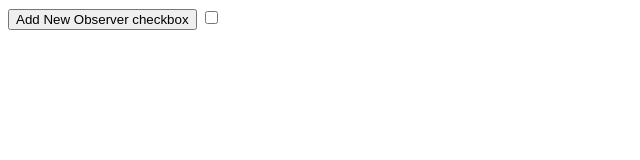
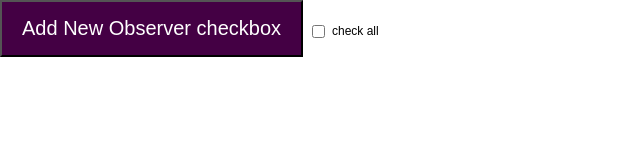
Before and after one commit to eduardojmatos/workshop-design-patterns, a website: page src/index.html in a window 1280 px wide. Shown: the whole page, without its empty margins (0-640 px from the left). Drawn offline with Linux system fonts and the light colour scheme; files that its build step writes are made by us from their sources.

Commit message:
Improving UI of observer html

```diff
--- a/src/index.html
+++ b/src/index.html
@@ -2,6 +2,42 @@
   <head>
     <script src="./../build/observer/observer.js"></script>
     <script src="./../build/observer/subject.js"></script>
+    <style>
+      * {
+        margin: 0;
+        padding: 0;
+      }
+
+      #addNewObserver {
+        display: inline-block;
+        padding: 15px 20px;
+        background-color: #404;
+        color: #fff;
+        font-size: 20px;
+      }
+
+      #mainCheckbox {
+        margin: 5px;
+        border: 1px solid #ccc;
+      }
+
+      #mainCheckbox:after {
+        content: "check all";
+        display: block;
+        min-width: 100px;
+        margin-left: 20px;
+        font-size: 12px;
+        line-height: 1;
+      }
+
+      #observersContainer {
+        padding: 20px;
+      }
+
+      #observersContainer input {
+        margin-right: 20px;
+      }
+    </style>
   </head>
   <body>
     <button id="addNewObserver">Add New Observer checkbox</button>
@@ -9,36 +45,36 @@
     <div id="observersContainer"></div>
 
     <script>
-      function extend( obj, extension ){
-        for ( var key in extension ){
+      function extend(obj, extension){
+        for (var key in extension){
           obj[key] = extension[key];
         }
-      }
-
-      var controlCheckbox = document.getElementById( "mainCheckbox" ),
-        addBtn = document.getElementById( "addNewObserver" ),
-        container = document.getElementById( "observersContainer" );
-
-      extend( controlCheckbox, new Subject() );
-
-      controlCheckbox.onclick = function(){
-        controlCheckbox.notifyAll( controlCheckbox.checked );
       };
 
-      addBtn.onclick = function() {
-        var check = document.createElement( "input" );
+      var controlCheckbox = document.getElementById("mainCheckbox"),
+        addBtn = document.getElementById("addNewObserver"),
+        container = document.getElementById("observersContainer");
+
+      extend(controlCheckbox, new Subject());
+
+      controlCheckbox.onclick = function () {
+        controlCheckbox.notifyAll(controlCheckbox.checked);
+      };
+
+      addBtn.onclick = function () {
+        var check = document.createElement("input");
         check.type = "checkbox";
 
-        extend( check, new Observer() );
+        extend(check, new Observer());
 
-        check.notify = function( value ){
+        check.notify = function (value) {
           this.checked = value;
         };
 
-        controlCheckbox.subscribe( check );
+        controlCheckbox.subscribe(check);
 
-        container.appendChild( check );
-      }
+        container.appendChild(check);
+      };
     </script>
   </body>
 </html>
```
